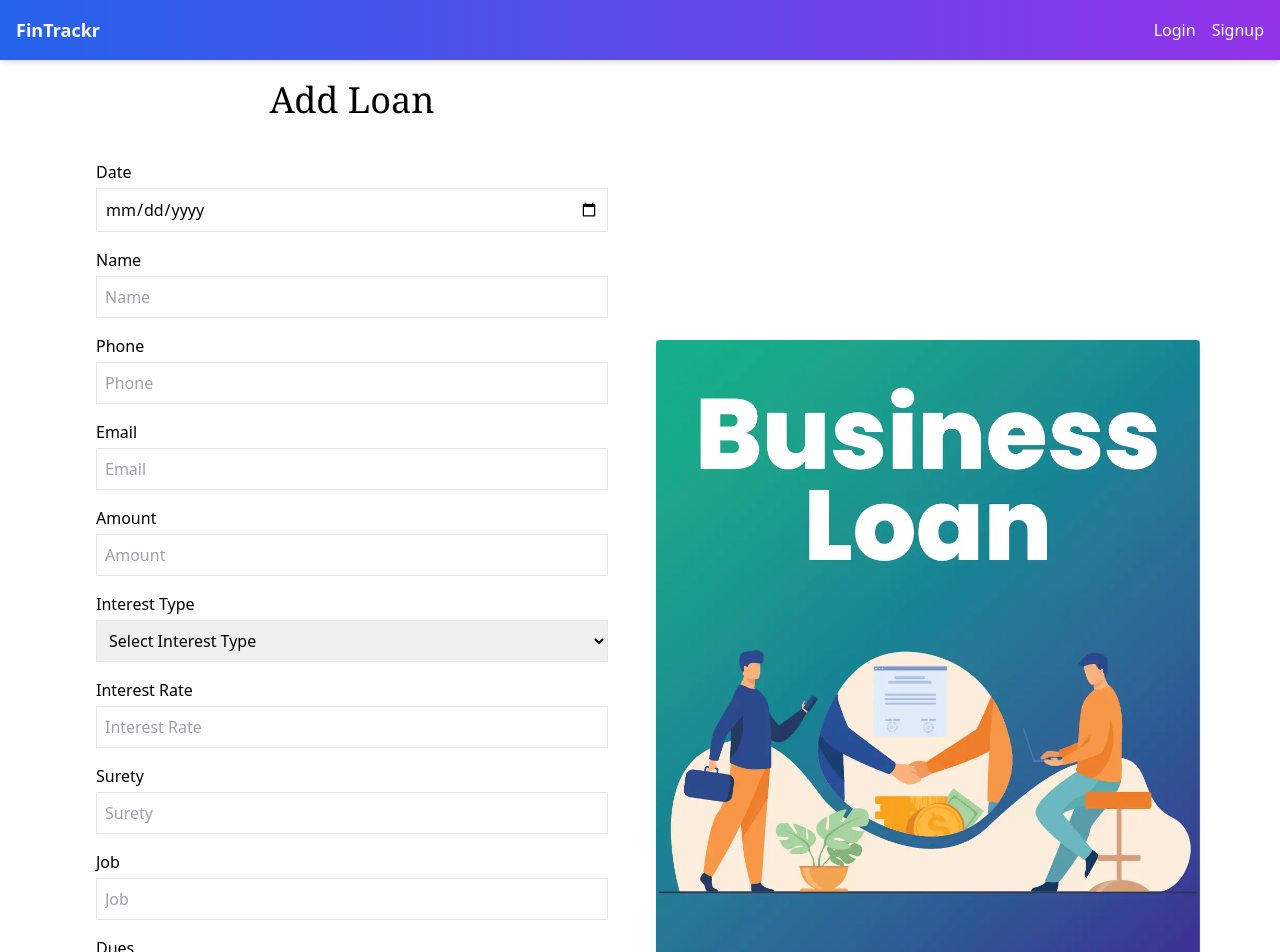
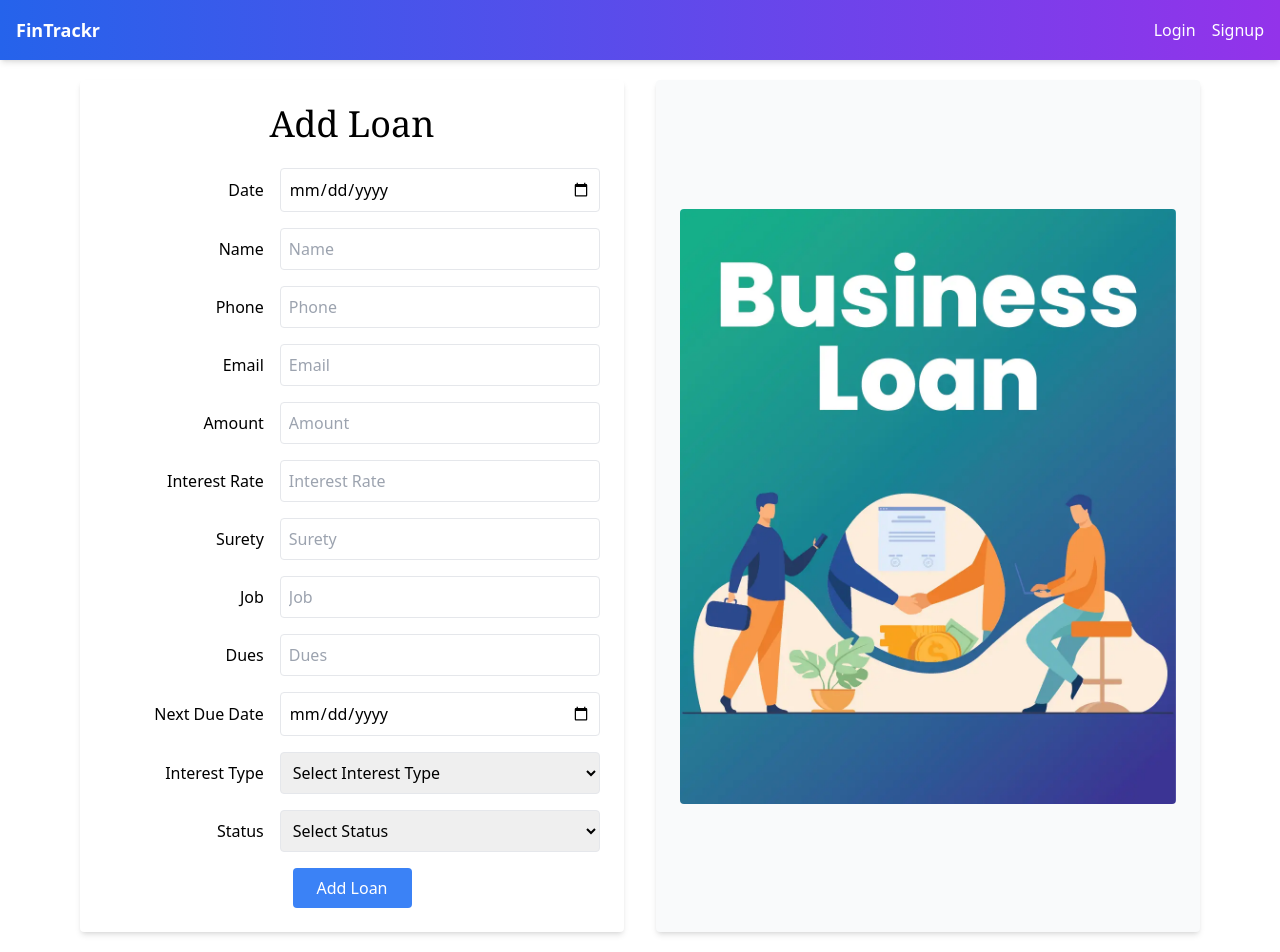
Before and after one commit to Venkata-Giridhar-Garikipati/FinTrackr, a React (Create React App) app in the folder frontend/: page /loan-form in a window 1280 px wide. Shown: the top 952 px of the page. Built offline with nearby package versions, Linux system fonts and the light colour scheme.

Commit message:
Update LoanForm.jsx

```diff
--- a/frontend/src/components/LoanForm.jsx
+++ b/frontend/src/components/LoanForm.jsx
@@ -8,13 +8,13 @@ const LoanForm = () => {
         phone: '',
         email: '',
         amount: '',
-        interestType: '', // daily, weekly, monthly, yearly
+        interestType: '',
         interestRate: '',
         surety: '',
         job: '',
         dues: '',
         nextDueDate: '',
-        status: '', // Default to 'Running'
+        status: '',
     });
 
     const handleChange = (e) => {
@@ -30,80 +30,44 @@ const LoanForm = () => {
     return (
         <div className="m-20 flex gap-8">
             {/* Form Section */}
-            <div className="w-1/2">
+            <div className="w-1/2 bg-white p-6 rounded shadow-md">
                 <h2 className="text-center font-serif text-black-400 text-4xl mb-6">Add Loan</h2>
-                <form onSubmit={handleSubmit} className="space-y-4 p-4">
-                    <div>
-                        <label htmlFor="date" className="block mb-1 font-medium">Date</label>
+                <form onSubmit={handleSubmit} className="space-y-4">
+                    {[
+                        { label: 'Date', type: 'date', id: 'date', placeholder: '', required: true },
+                        { label: 'Name', type: 'text', id: 'name', placeholder: 'Name', required: true },
+                        { label: 'Phone', type: 'text', id: 'phone', placeholder: 'Phone', required: true },
+                        { label: 'Email', type: 'email', id: 'email', placeholder: 'Email', required: true },
+                        { label: 'Amount', type: 'number', id: 'amount', placeholder: 'Amount', required: true },
+                        { label: 'Interest Rate', type: 'number', id: 'interestRate', placeholder: 'Interest Rate', required: true },
+                        { label: 'Surety', type: 'text', id: 'surety', placeholder: 'Surety', required: true },
+                        { label: 'Job', type: 'text', id: 'job', placeholder: 'Job', required: true },
+                        { label: 'Dues', type: 'number', id: 'dues', placeholder: 'Dues', required: true, defaultValue: 0 },
+                        { label: 'Next Due Date', type: 'date', id: 'nextDueDate', placeholder: '', required: true },
+                    ].map((input) => (
+                        <div key={input.id} className="flex items-center gap-4">
+                            <label htmlFor={input.id} className="w-1/3 text-right font-medium">{input.label}</label>
                             <input
-                            type="date"
-                            id="date"
-                            name="date"
+                                type={input.type}
+                                id={input.id}
+                                name={input.id}
+                                placeholder={input.placeholder}
                                 onChange={handleChange}
-                            className="border p-2 w-full"
-                            required
+                                className="border p-2 w-2/3 rounded"
+                                required={input.required}
+                                defaultValue={input.defaultValue || ''}
                             />
                         </div>
+                    ))}
 
-                    <div>
-                        <label htmlFor="name" className="block mb-1 font-medium">Name</label>
-                        <input
-                            type="text"
-                            id="name"
-                            name="name"
-                            placeholder="Name"
-                            onChange={handleChange}
-                            className="border p-2 w-full"
-                            required
-                        />
-                    </div>
-
-                    <div>
-                        <label htmlFor="phone" className="block mb-1 font-medium">Phone</label>
-                        <input
-                            type="text"
-                            id="phone"
-                            name="phone"
-                            placeholder="Phone"
-                            onChange={handleChange}
-                            className="border p-2 w-full"
-                            required
-                        />
-                    </div>
-
-                    <div>
-                        <label htmlFor="email" className="block mb-1 font-medium">Email</label>
-                        <input
-                            type="email"
-                            id="email"
-                            name="email"
-                            placeholder="Email"
-                            onChange={handleChange}
-                            className="border p-2 w-full"
-                            required
-                        />
-                    </div>
-
-                    <div>
-                        <label htmlFor="amount" className="block mb-1 font-medium">Amount</label>
-                        <input
-                            type="number"
-                            id="amount"
-                            name="amount"
-                            placeholder="Amount"
-                            onChange={handleChange}
-                            className="border p-2 w-full"
-                            required
-                        />
-                    </div>
-
-                    <div>
-                        <label htmlFor="interestType" className="block mb-1 font-medium">Interest Type</label>
+                    {/* Dropdowns */}
+                    <div className="flex items-center gap-4">
+                        <label htmlFor="interestType" className="w-1/3 text-right font-medium">Interest Type</label>
                         <select
                             id="interestType"
                             name="interestType"
                             onChange={handleChange}
-                            className="border p-2 w-full"
+                            className="border p-2 w-2/3 rounded"
                             required
                         >
                             <option value="">Select Interest Type</option>
@@ -114,78 +78,13 @@ const LoanForm = () => {
                         </select>
                     </div>
 
-                    <div>
-                        <label htmlFor="interestRate" className="block mb-1 font-medium">Interest Rate</label>
-                        <input
-                            type="number"
-                            id="interestRate"
-                            name="interestRate"
-                            placeholder="Interest Rate"
-                            onChange={handleChange}
-                            className="border p-2 w-full"
-                            required
-                        />
-                    </div>
-
-                    <div>
-                        <label htmlFor="surety" className="block mb-1 font-medium">Surety</label>
-                        <input
-                            type="text"
-                            id="surety"
-                            name="surety"
-                            placeholder="Surety"
-                            onChange={handleChange}
-                            className="border p-2 w-full"
-                            required
-                        />
-                    </div>
-
-                    <div>
-                        <label htmlFor="job" className="block mb-1 font-medium">Job</label>
-                        <input
-                            type="text"
-                            id="job"
-                            name="job"
-                            placeholder="Job"
-                            onChange={handleChange}
-                            className="border p-2 w-full"
-                            required
-                        />
-                    </div>
-
-                    <div>
-                        <label htmlFor="dues" className="block mb-1 font-medium">Dues</label>
-                        <input
-                            type="number"
-                            id="dues"
-                            name="dues"
-                            placeholder="Dues"
-                            onChange={handleChange}
-                            className="border p-2 w-full"
-                            defaultValue={0}
-                            required
-                        />
-                    </div>
-
-                    <div>
-                        <label htmlFor="nextDueDate" className="block mb-1 font-medium">Next Due Date</label>
-                        <input
-                            type="date"
-                            id="nextDueDate"
-                            name="nextDueDate"
-                            onChange={handleChange}
-                            className="border p-2 w-full"
-                            required
-                        />
-                    </div>
-
-                    <div>
-                        <label htmlFor="status" className="block mb-1 font-medium">Status</label>
+                    <div className="flex items-center gap-4">
+                        <label htmlFor="status" className="w-1/3 text-right font-medium">Status</label>
                         <select
                             id="status"
                             name="status"
                             onChange={handleChange}
-                            className="border p-2 w-full"
+                            className="border p-2 w-2/3 rounded"
                             required
                         >
                             <option value="">Select Status</option>
@@ -194,21 +93,23 @@ const LoanForm = () => {
                         </select>
                     </div>
 
+                    <div className="flex justify-center">
                         <button
                             type="submit"
-                        className="bg-blue-500 text-white p-2 rounded"
+                            className="bg-blue-500 text-white px-6 py-2 rounded hover:bg-blue-600"
                         >
                             Add Loan
                         </button>
+                    </div>
                 </form>
             </div>
 
             {/* Image Section */}
-            <div className="w-1/2 flex justify-center items-center">
+            <div className="w-1/2 flex justify-center items-center bg-gray-50 p-6 rounded shadow-md">
                 <img
                     src="ICONS-01.webp" // Replace with your image URL
                     alt="Loan Illustration"
-                    className="max-w-full h-100%  rounded shadow-md"
+                    className="max-w-full h-auto rounded"
                 />
             </div>
         </div>
```
Lines whose indentation alone changed are shown as unchanged.
